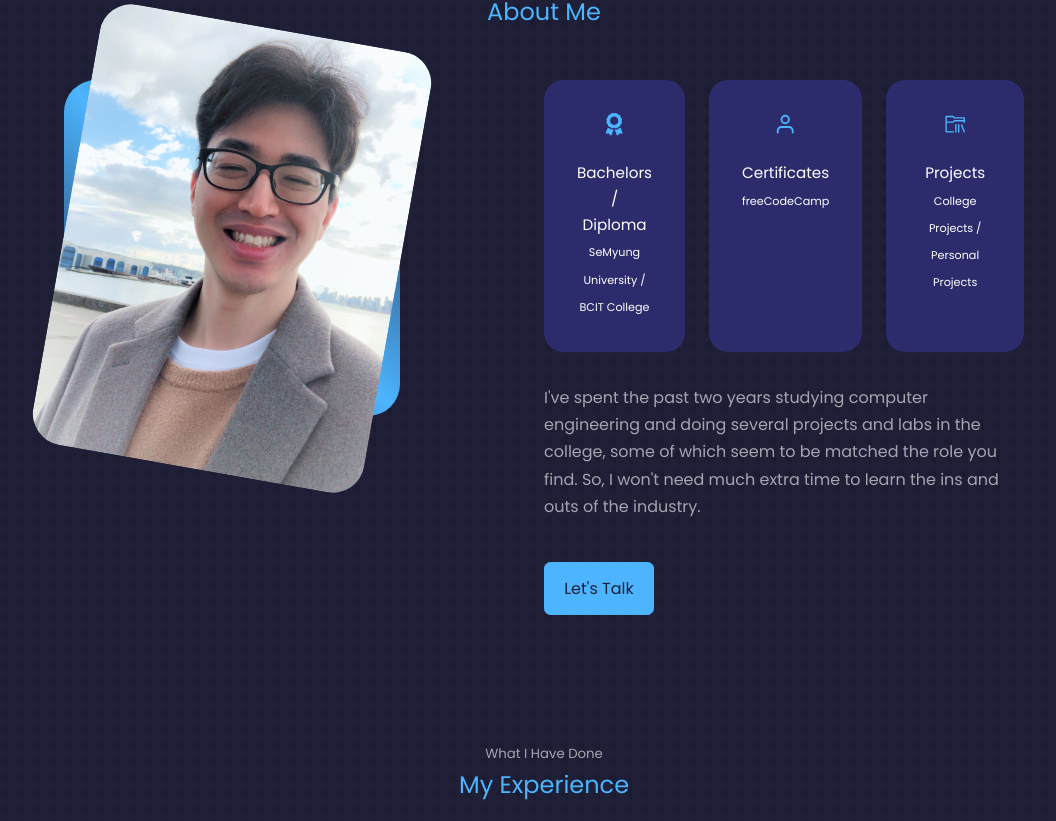
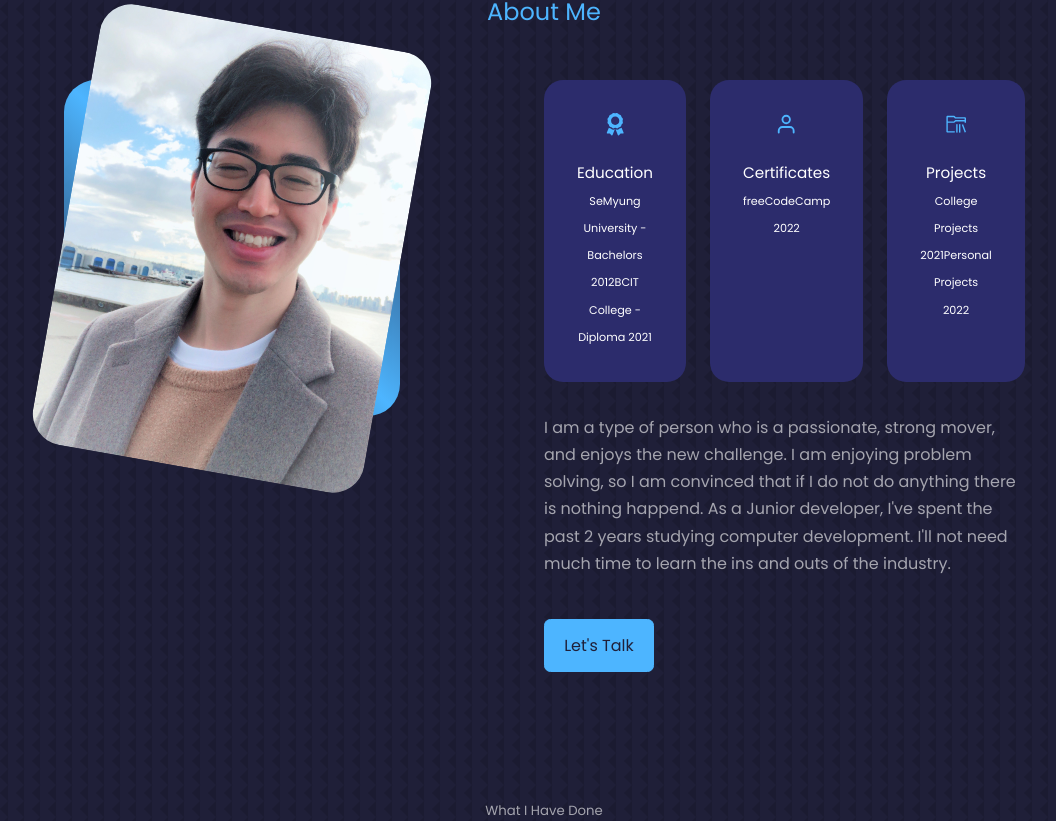
Before and after one commit to ryancho-hakhyeon/Portfolio, a React (Create React App) app: page / in a window 1280 px wide. Shown: the part 959-1780 px from the top of the page, without its empty margins (96-1152 px from the left). Built offline with nearby package versions, Linux system fonts and the light colour scheme.

Commit message:
change experience contents

```diff
--- a/src/components/about/About.jsx
+++ b/src/components/about/About.jsx
@@ -24,29 +24,28 @@ const About = () => {
                     <div className="about__cards">
                         <article className='about__card'>
                             <FaAward className='about__icon'/>
-                            <h5>Bachelors / Diploma</h5>
-                            <small>SeMyung University / BCIT College</small>
+                            <h5>Education</h5>
+                            <small>SeMyung University - Bachelors 2012</small>
+                            <small>BCIT College - Diploma 2021</small>
                         </article>
 
                         <article className='about__card'>
                             <FiUser className='about__icon'/>
                             <h5>Certificates</h5>
-                            <small>freeCodeCamp</small>
+                            <small>freeCodeCamp 2022</small>
                         </article>
 
                         <article className='about__card'>
                             <VscFolderLibrary className='about__icon'/>
                             <h5>Projects</h5>
-                            <small>College Projects / Personal Projects</small>
+                            <small>College Projects 2021</small>
+                            <small>Personal Projects 2022</small>
                         </article>
                     </div>
 
                     <p>
-                    I've spent the past two years studying computer engineering
-                    and doing several projects and labs in the college,
-                    some of which seem to be matched the role you find.
-                    So, I won't need much extra time to learn the ins and outs
-                    of the industry.
+                    I am a type of person who is a passionate, strong mover, and enjoys the new challenge. I am enjoying problem solving, so I am convinced that if I do not do anything there is nothing happend.
+                    As a Junior developer, I've spent the past 2 years studying computer development. I'll not need much time to learn the ins and outs of the industry.
                     </p>
 
                     <a href="#contact" className='btn btn-primary'>Let's Talk</a>
--- a/src/components/contact/Contact.jsx
+++ b/src/components/contact/Contact.jsx
@@ -29,15 +29,15 @@ const Contact = () => {
           </article>
           <article className='contact__option'>
             <RiMessengerLine className='contact__option-icon'/>
-            <h4>LinkedIn</h4>
-            <h5>Ryan Hakhyeon Cho</h5>
-            <a href="https://www.linkedin.com/in/ryan-hakhyeon-cho-9832a019b/" rel="noopener noreferrer" target="_blank">Send a Message</a>
+            <h4>Discord</h4>
+            <h5>RyanCho#9397</h5>
+            <a href="https://discordapp.com/channels/@me/9397/" rel="noopener noreferrer" target="_blank">Send a Message</a>
           </article>
           <article className='contact__option'>
             <RiMessengerLine className='contact__option-icon'/>
             <h4>WhatsApp</h4>
-            <h5> </h5>
-            <a href="/#" target="_blank">Send a Message</a>
+            <h5>+16043498194</h5>
+            <a href="https://api.whatsapp.com/send?phone=+16043498194" target="_blank">Send a Message</a>
           </article>
         </div>
 
--- a/src/components/experience/Experience.jsx
+++ b/src/components/experience/Experience.jsx
@@ -18,7 +18,7 @@ const data = [
   },
   {
     title: 'BCIT Personal Projects - Provisioning & CI/CD',
-    review: 'This project mostly focused on how to process between backend, frontend, and database services.'
+    review: 'This project mostly focused on how to process between backend, frontend, and database services. The various development tools were used for different purposes like Python and Node.js for the backend, Angular and React for the frontend, MongoDB and MySQL for the database, and Ansible, Docker, and AWS / Azure for the deployment.'
   },
   {
     title: 'BCIT Personal Projects - Data Analysis',
@@ -30,7 +30,7 @@ const data = [
   },
   {
     title: 'Personal Projects',
-    review: ''
+    review: 'I have been doing various personal projects since I graduated from BCIT college. It is able to check every project on Github. Most projects are built by JavaScript and Python programming languages, and I do both types of development like Web-based and App development. Moreover, the tools I use are below the skills section or described in the README.md file in each Github repository. '
   }
 ]
 
```
